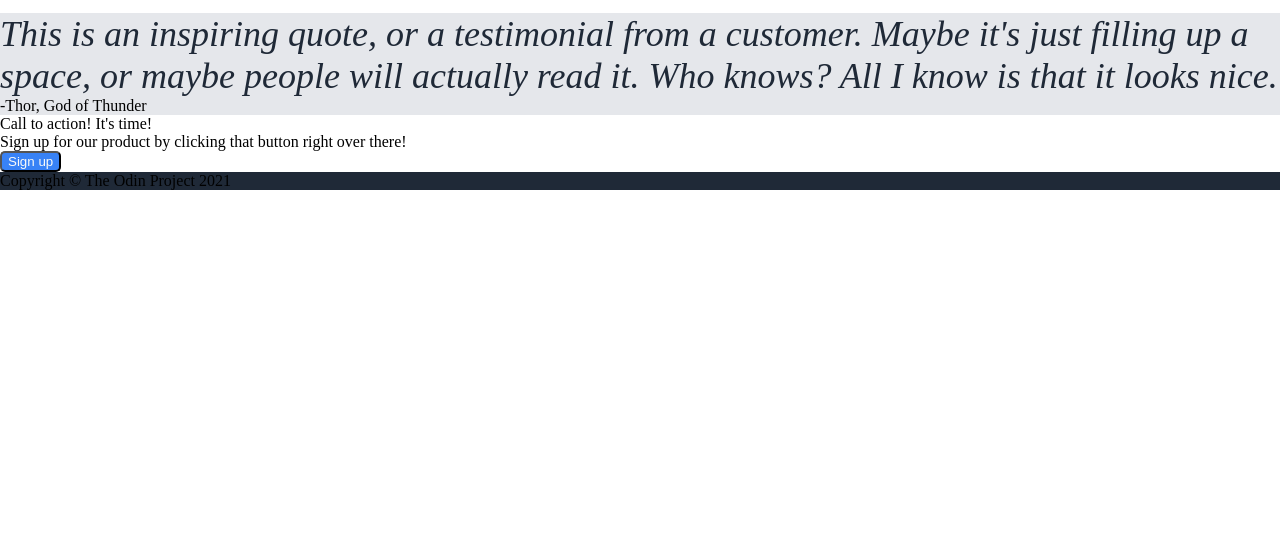
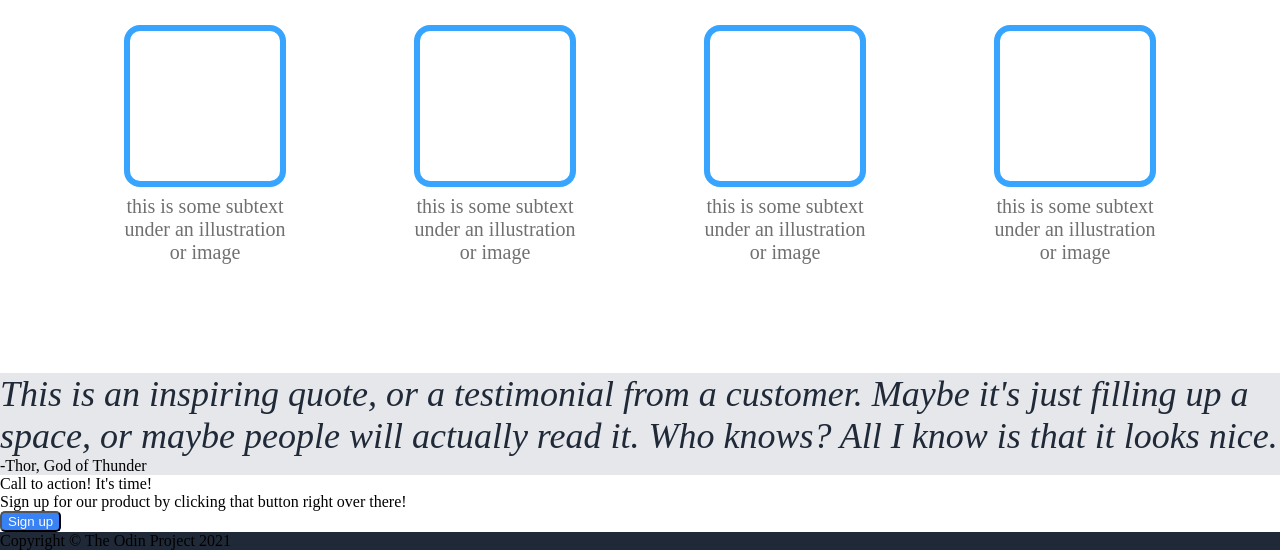
Before and after one commit to VerxMaxum/landing-page, a plain HTML site: page index.html in a window 1280 px wide. Shown: the part 536-1086 px from the top of the page. Before the commit the page ends 800 px from the top, so only its background shows below. Drawn offline with Linux system fonts and the light colour scheme.

Commit message:
Adjust the width of each card and adjust the spacing between the cards

```diff
--- a/style.css
+++ b/style.css
@@ -76,11 +76,53 @@ a,
     padding: 8px 32px 8px 32px;
 }
 
+.section2,
+.section {
+    display: flex;
+    flex-direction: column;
+}
+
+.section2 {
+    align-items: center;
+    padding: 32px 256px 32px 256px;
+}
+
 .information {
     font-size: 36px;
     font-weight: 900;
+    padding-bottom: 32px;
     color: #1F2937;
 }
+
+.deck {
+    width: 1024px;
+    padding: 0px;
+    display: flex;
+    justify-content: center;
+    gap: 128px;
+}
+
+.card {
+    width: 400px;
+    height: 300px;
+    display: flex;
+    flex-direction: column;
+    gap: 8px;
+}
+
+.box {
+    border: 6px solid rgb(55, 165, 255);
+    border-radius: 16px;
+    width: 150px;
+    height: 150px;
+}
+
+.box-subtext {
+    font-size: 20px;
+    color: rgb(112, 112, 112);
+    text-align: center;
+}
+
 
 .section3 {
     background-color: #E5E7EB;
```
